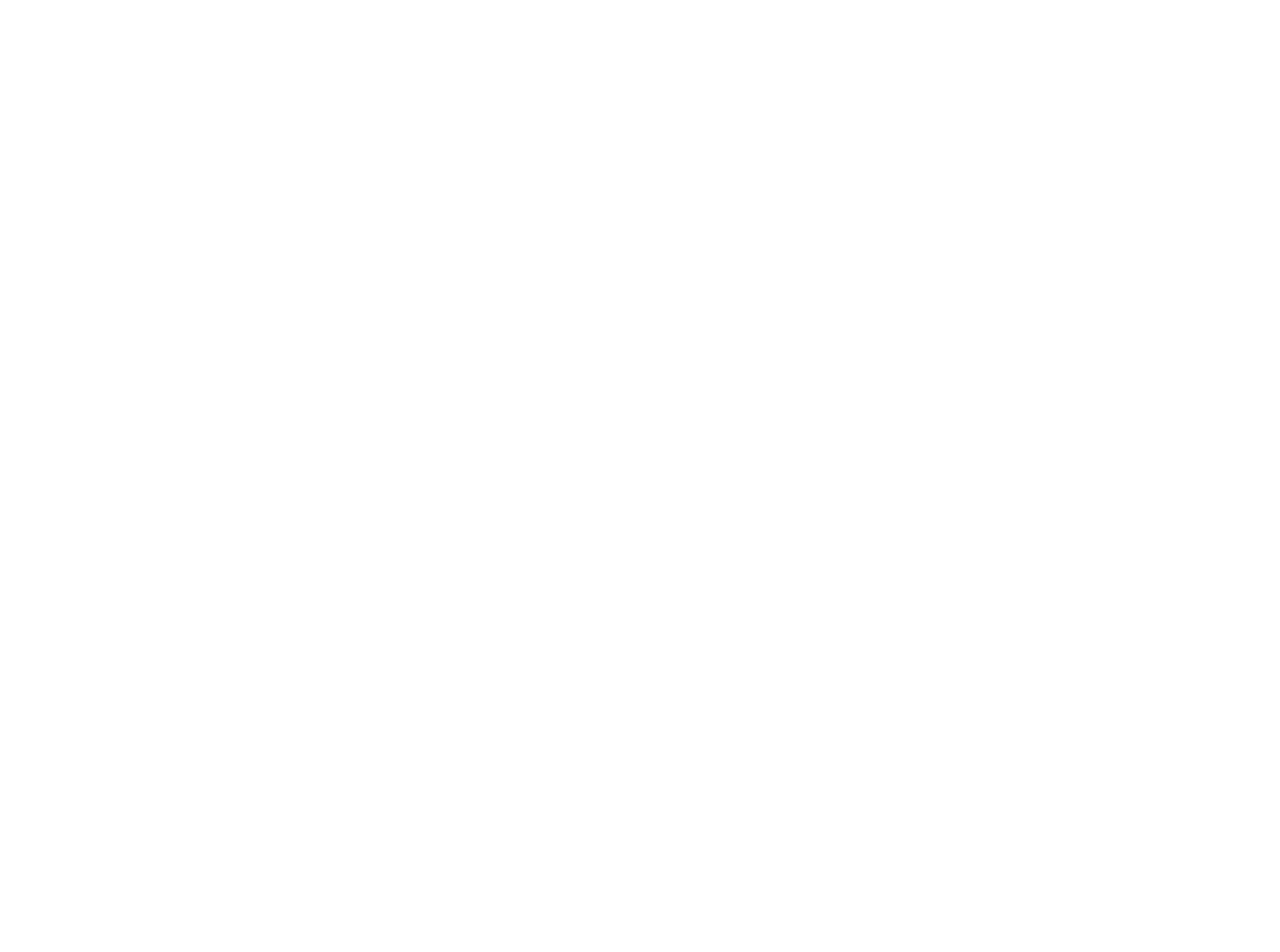
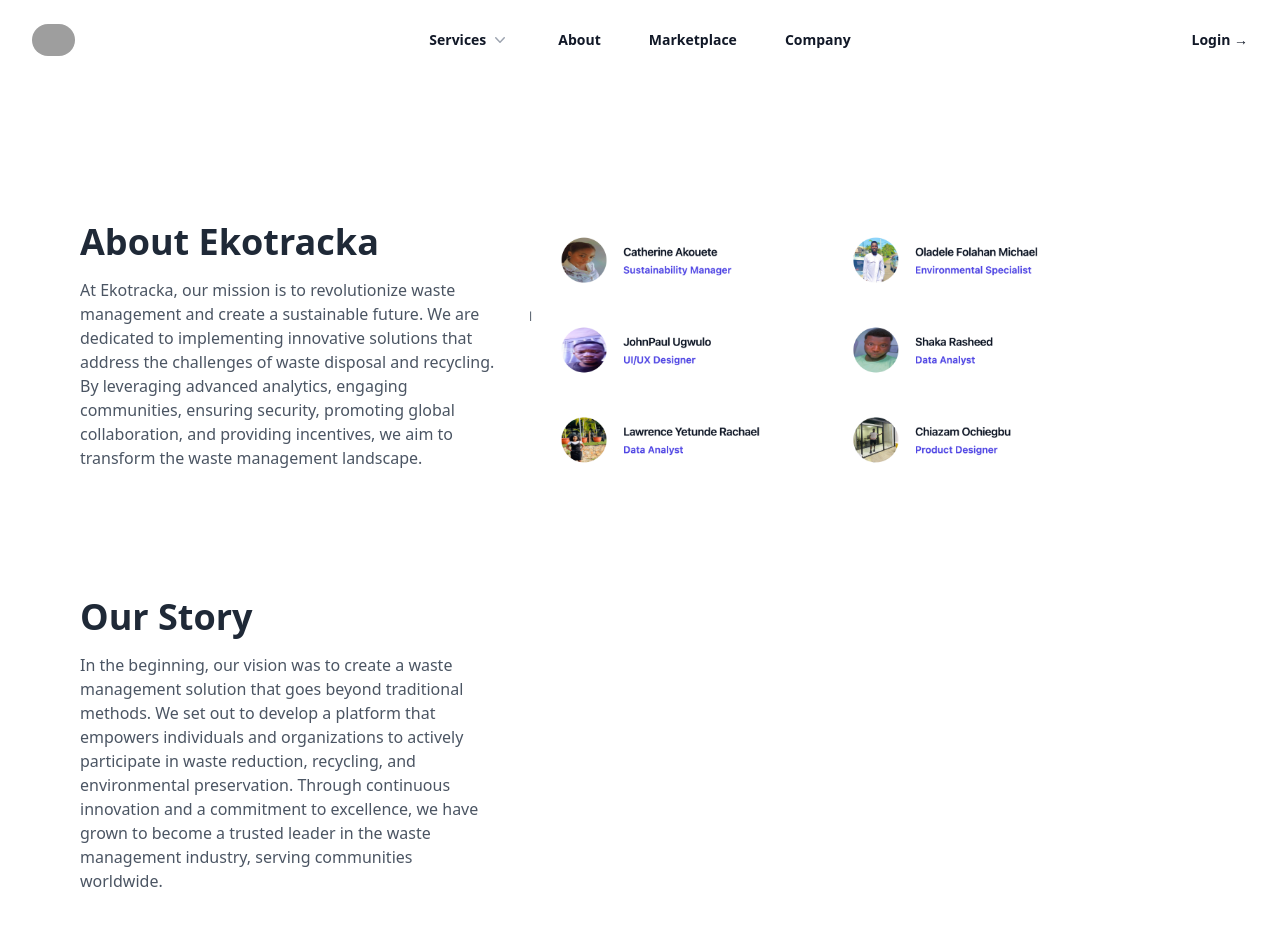
Before and after one commit to Tekhunt/ekotracka, a React (Vite) app: page /about in a window 1280 px wide. Before the commit this address had no page. Shown: the top 952 px of the page. Before the commit the page ends 800 px from the top, so only its background shows below. Built offline with nearby package versions, Linux system fonts and the light colour scheme; grey boxes are pictures that could not be loaded.

Commit message:
add about page

```diff
--- a/src/App.jsx
+++ b/src/App.jsx
@@ -6,6 +6,7 @@
 import { Register } from './components/register'
 import { Home } from './components/home'
 import {BrowserRouter as Router, Routes, Route} from 'react-router-dom';
+import { About } from './components/about'
 
 function App() {
   const [count, setCount] = useState(0)
@@ -20,6 +21,7 @@
         <Route path="/" element={<Home />} />
         <Route path="/register" element={ <Register/> } />
         <Route path="/login" element={ <Login/> } />
+        <Route path="/about" element={ <About/> } />
       </Routes>
   </Router>
   )
--- /dev/null
+++ b/src/components/about.jsx
@@ -0,0 +1,61 @@
+import { Footer } from "./footer";
+import { NavHeader } from "./navHeader";
+import team from '../assets/team.png';
+
+
+export const About = () => {
+    return (
+      <>
+        <NavHeader />
+        <div className="2xl:container 2xl:mx-auto lg:py-16 lg:px-20 md:py-12 md:px-6 py-9 px-4">
+          <div className="flex flex-col lg:flex-row justify-between gap-8">
+            <div className="w-full lg:w-5/12 flex flex-col justify-center">
+              <h1 className="text-3xl lg:text-4xl font-bold leading-9 text-gray-800 pb-4">
+                About Ekotracka
+              </h1>
+              <p className="font-normal text-base leading-6 text-gray-600">
+                At Ekotracka, our mission is to revolutionize waste management
+                and create a sustainable future. We are dedicated to
+                implementing innovative solutions that address the challenges of
+                waste disposal and recycling. By leveraging advanced analytics,
+                engaging communities, ensuring security, promoting global
+                collaboration, and providing incentives, we aim to transform the
+                waste management landscape.
+              </p>
+            </div>
+            <div className="w-full lg:w-8/12 ">
+              <img
+                className="w-full h-full"
+                src={team}
+                alt="A group of People"
+              />
+            </div>
+          </div>
+
+          <div className="flex lg:flex-row flex-col justify-between gap-8 pt-12">
+            <div className="w-full lg:w-5/12 flex flex-col justify-center">
+              <h1 className="text-3xl lg:text-4xl font-bold leading-9 text-gray-800 pb-4">
+                Our Story
+              </h1>
+              <p className="font-normal text-base leading-6 text-gray-600">
+                In the beginning, our vision was to create a waste management
+                solution that goes beyond traditional methods. We set out to
+                develop a platform that empowers individuals and organizations
+                to actively participate in waste reduction, recycling, and
+                environmental preservation. Through continuous innovation and a
+                commitment to excellence, we have grown to become a trusted
+                leader in the waste management industry, serving communities
+                worldwide.
+              </p>
+            </div>
+            <div className="w-full lg:w-8/12 lg:pt-8">
+              <div className="grid md:grid-cols-4 sm:grid-cols-2 grid-cols-1 lg:gap-4 shadow-lg rounded-md">
+                {/* Card components */}
+              </div>
+            </div>
+          </div>
+        </div>
+        <Footer />
+      </>
+    );
+  };
--- a/src/components/enquiry.jsx
+++ b/src/components/enquiry.jsx
@@ -1,15 +1,25 @@
 export const Enquiry = () => {
     return (
+      <>
+        <h1 className="text-3xl lg:text-4xl text-center  font-bold leading-9 text-gray-800 pb-4">
+          About Ekotracka
+        </h1>
         <section className="bg-gray-100">
           <div className="mx-auto max-w-screen-xl px-4 py-16 sm:px-6 lg:px-8">
             <div className="grid grid-cols-1 gap-x-16 gap-y-8 lg:grid-cols-5">
               <div className="lg:col-span-2 lg:py-12">
                 <p className="max-w-xl text-lg">
-                At Ekotracka, we are dedicated to providing you with the best waste management solutions. Our independent and customer-focused approach ensures that we recommend the right options for you.
+                  At Ekotracka, we are dedicated to providing you with the best
+                  waste management solutions. Our independent and
+                  customer-focused approach ensures that we recommend the right
+                  options for you.
                 </p>
 
                 <div className="mt-8">
-                <a href="tel:01514754450" className="text-2xl font-bold text-pink-600">
+                  <a
+                    href="tel:01514754450"
+                    className="text-2xl font-bold text-pink-600"
+                  >
                     +2348056326821
                   </a>
 
@@ -22,7 +32,9 @@
               <div className="rounded-lg bg-white p-8 shadow-lg lg:col-span-3 lg:p-12">
                 <form action="" className="space-y-4">
                   <div>
-                  <label className="sr-only" htmlFor="name">Name</label>
+                    <label className="sr-only" htmlFor="name">
+                      Name
+                    </label>
                     <input
                       className="block w-full rounded-lg border border-gray-200 p-3"
                       placeholder="Name"
@@ -33,7 +45,9 @@
 
                   <div className="grid grid-cols-1 gap-4 sm:grid-cols-2">
                     <div>
-                    <label className="sr-only" htmlFor="email">Email</label>
+                      <label className="sr-only" htmlFor="email">
+                        Email
+                      </label>
                       <input
                         className="block w-full rounded-lg border border-gray-200 p-3"
                         placeholder="Email address"
@@ -43,7 +57,9 @@
                     </div>
 
                     <div>
-                    <label className="sr-only" htmlFor="phone">Phone</label>
+                      <label className="sr-only" htmlFor="phone">
+                        Phone
+                      </label>
                       <input
                         className="block w-full rounded-lg border border-gray-200 p-3"
                         placeholder="Phone Number"
@@ -54,7 +70,9 @@
                   </div>
 
                   <div>
-                  <label className="sr-only" htmlFor="address">House Address</label>
+                    <label className="sr-only" htmlFor="address">
+                      House Address
+                    </label>
                     <input
                       className="block w-full rounded-lg border border-gray-200 p-3"
                       placeholder="House Address"
@@ -64,7 +82,9 @@
                   </div>
 
                   <div>
-                  <label className="sr-only" htmlFor="localGovt">Local Government</label>
+                    <label className="sr-only" htmlFor="localGovt">
+                      Local Government
+                    </label>
                     <input
                       className="block w-full rounded-lg border border-gray-200 p-3"
                       placeholder="Local Government"
@@ -74,7 +94,9 @@
                   </div>
 
                   <div>
-                  <label className="sr-only" htmlFor="message">Message</label>
+                    <label className="sr-only" htmlFor="message">
+                      Message
+                    </label>
 
                     <textarea
                       className="block w-full rounded-lg border border-gray-200 p-3"
@@ -97,5 +119,6 @@
             </div>
           </div>
         </section>
+      </>
     );
   };
--- a/src/components/navHeader.jsx
+++ b/src/components/navHeader.jsx
@@ -80,7 +80,7 @@
               leaveFrom="opacity-100 translate-y-0"
               leaveTo="opacity-0 translate-y-1"
             >
-              <Popover.Panel className="absolute -left-8 top-full z-10 mt-3 w-screen max-w-md overflow-hidden rounded-3xl bg-white shadow-lg ring-1 ring-gray-900/5">
+              <Popover.Panel className="absolute -left-8 top-full z-10 mt-3 w-screen max-w-md overflow-hidden rounded-3xl bg-white shadow-lg ring-1 ring-gray-900/5 z-50">
                 <div className="p-4">
                   {products.map((item) => (
                     <div
@@ -126,7 +126,7 @@
           </Popover>
 
           <a href="#" className="text-sm font-semibold leading-6 text-gray-900">
-            Features
+          <Link to="/about">About </Link>
           </a>
           <a href="#" className="text-sm font-semibold leading-6 text-gray-900">
             Marketplace
@@ -206,7 +206,7 @@
                   href="#"
                   className="-mx-3 block rounded-lg px-3 py-2 text-base font-semibold leading-7 text-gray-900 hover:bg-gray-50"
                 >
-                  Features
+                  <Link to="/about">About </Link>
                 </a>
                 <a
                   href="#"
```
Also changed, not shown: src/assets/team.png (added). Lines whose indentation alone changed are shown as unchanged.
